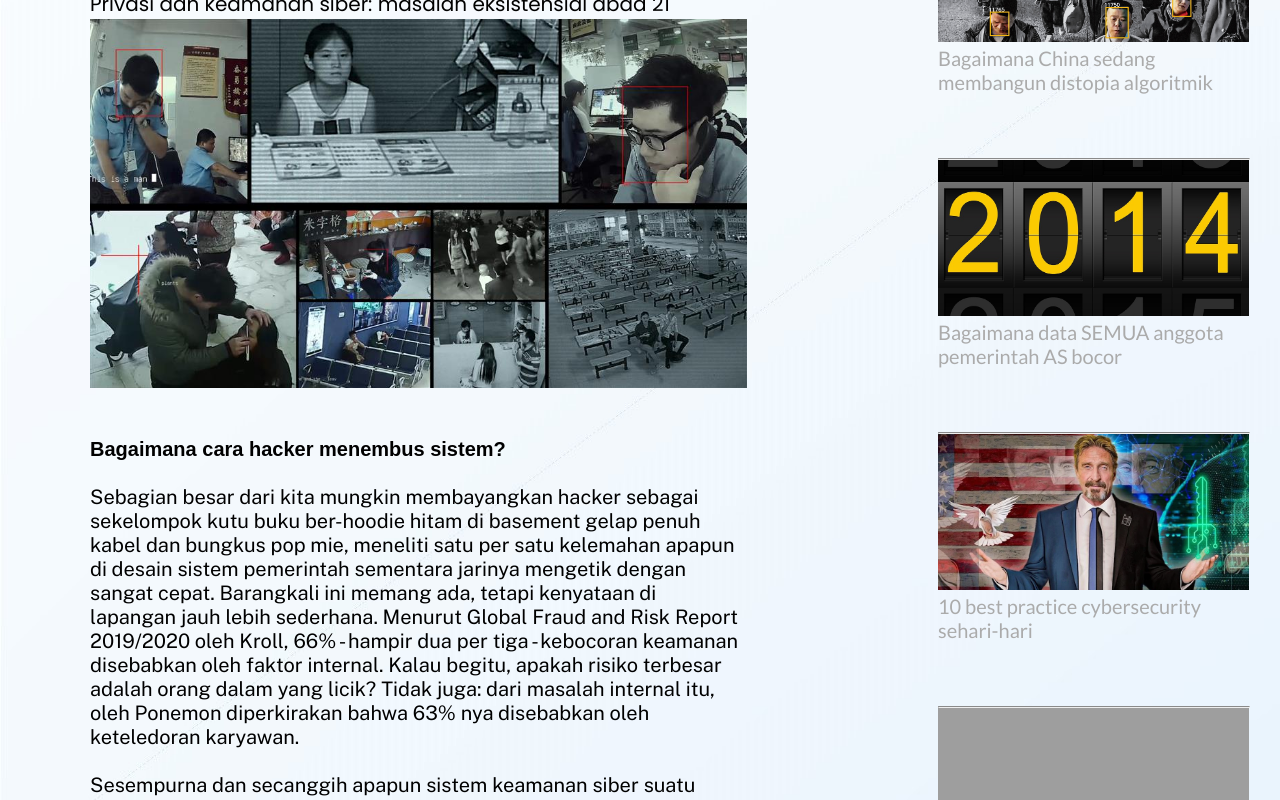
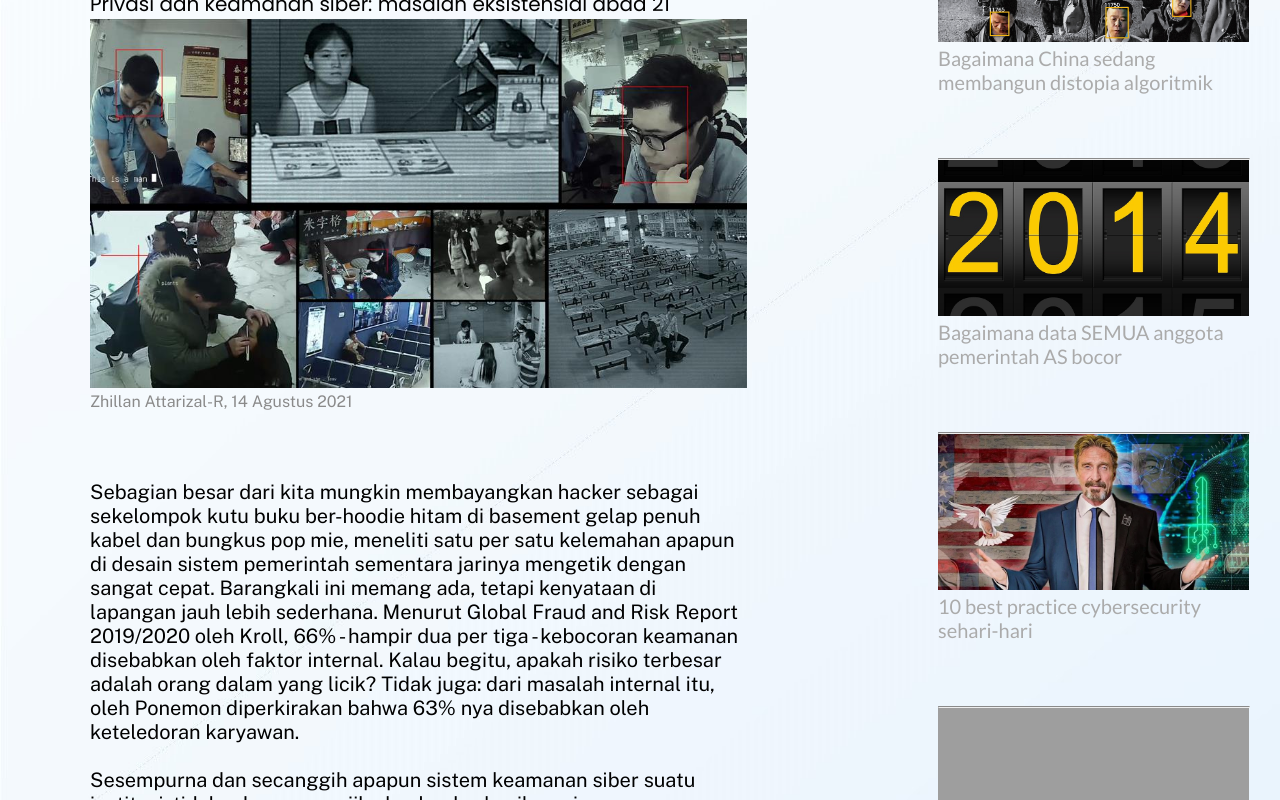
Before and after one commit to malikrafsan/FakeEmail-Password-Generator, a React (Create React App) app: page / in a window 1280 px wide. Shown: the part 300-1100 px from the top of the page. Built offline with nearby package versions, Linux system fonts and the light colour scheme; grey boxes are pictures that could not be loaded; a web font is replaced by a local one.

Commit message:
Rapiin artikel, password
Artikel nambah author, password nambah cursor pointer + geser2 button

```diff
--- a/src/Email.js
+++ b/src/Email.js
@@ -28,7 +28,7 @@ const Email = () => {
 
   return (
     <div className="email page">
-      <h1>Everything in your hands.</h1>
+      <h1>E-mail mu di tanganmu.</h1>
       <p>Generate usable, temporary e-mail for maximum privacy and security.</p>
       <div className="email-box">
         <span className="email-txt">{fakeEmail}</span>
--- a/src/Password.css
+++ b/src/Password.css
@@ -72,6 +72,7 @@ h2{
 	background-color: transparent;
 	border: none;
 	filter: invert(60%);
+	cursor: pointer;
 }
 
 .pass-length{
@@ -89,6 +90,8 @@ h2{
 .generate-button{
 	background-color: #114f1f;
 	color: white;
+	position:absolute;
+    left: 62%;
 	padding-left: 20px;
     padding-right: 20px;
     padding-top: 5px;
--- a/src/article_files/Post1.css
+++ b/src/article_files/Post1.css
@@ -30,6 +30,13 @@
     object-fit: cover;
 }
 
+.author {
+    font-family: 'Public Sans', sans-serif;
+    font-size: 16px;
+    font-weight: 300;
+    color: #8A8A8A;
+}
+
 .post1P1 {
     font-family: 'Public Sans', sans-serif;
     font-size: 20px;
--- a/src/article_files/Post1.js
+++ b/src/article_files/Post1.js
@@ -19,10 +19,8 @@ const Post1 = () => {
                     alt="Surveillance in China"
                     className="post1ImgTitle"
                 />
-                <p className="post1P1">
-                    <b>Bagaimana cara hacker menembus sistem?</b>
-                    <br/>
-                    <br/>Sebagian besar dari kita mungkin membayangkan hacker sebagai sekelompok kutu buku ber-hoodie hitam di basement gelap penuh kabel dan bungkus pop mie, meneliti satu per satu kelemahan apapun di desain sistem pemerintah sementara jarinya mengetik dengan sangat cepat. Barangkali ini memang ada, tetapi kenyataan di lapangan jauh lebih sederhana. Menurut Global Fraud and Risk Report 2019/2020 oleh Kroll, 66% - hampir dua per tiga - kebocoran keamanan disebabkan oleh faktor internal. Kalau begitu, apakah risiko terbesar adalah orang dalam yang licik? Tidak juga: dari masalah internal itu, oleh Ponemon diperkirakan bahwa 63% nya disebabkan oleh keteledoran karyawan.
+                <span className="author">Zhillan Attarizal-R, 14 Agustus 2021</span>
+                <p className="post1P1"><br/>Sebagian besar dari kita mungkin membayangkan hacker sebagai sekelompok kutu buku ber-hoodie hitam di basement gelap penuh kabel dan bungkus pop mie, meneliti satu per satu kelemahan apapun di desain sistem pemerintah sementara jarinya mengetik dengan sangat cepat. Barangkali ini memang ada, tetapi kenyataan di lapangan jauh lebih sederhana. Menurut Global Fraud and Risk Report 2019/2020 oleh Kroll, 66% - hampir dua per tiga - kebocoran keamanan disebabkan oleh faktor internal. Kalau begitu, apakah risiko terbesar adalah orang dalam yang licik? Tidak juga: dari masalah internal itu, oleh Ponemon diperkirakan bahwa 63% nya disebabkan oleh keteledoran karyawan.
                     <br/>
                     <br/>Sesempurna dan secanggih apapun sistem keamanan siber suatu institusi, tidak ada gunanya jika hacker berhasil menipu penggunanya ketika sedang berada di luar pengawasan sistem itu. Ancaman keamanan siber semacam ini disebut phising, dan tidak ada yang benar-benar aman dari serangan ini. Yang jelas, tidak John Podesta, bos tim kampanye Hillary Clinton yang terjebak phising dan menyebabkan bocornya tak terhitung e-mail pribadi Clinton, sehingga berpengaruh dalam kekalahan sang capres pada 2016.
                     <br/>
```
